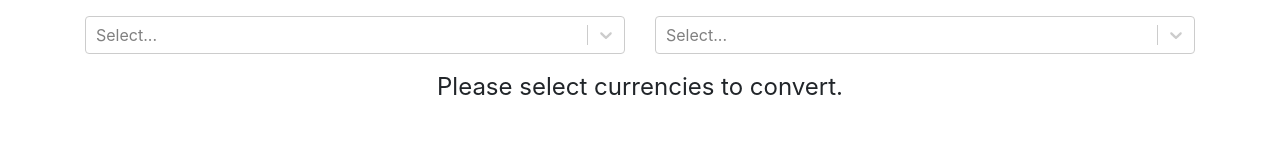
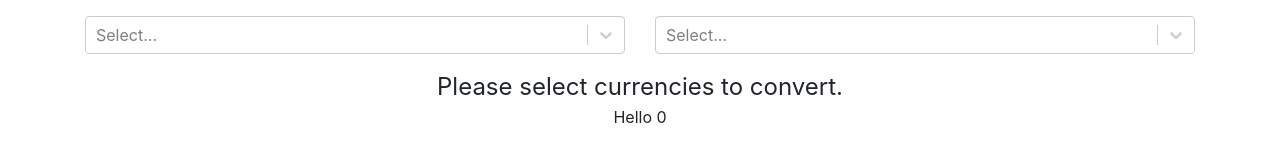
Before and after one commit to WernerScholtz/gh-pages-example, a React (Create React App) app: page / in a window 1280 px wide. Shown: the part 166-328 px from the top of the page. Built offline with nearby package versions, Linux system fonts and the light colour scheme; no server answers.

Commit message:
Start to create a new component to do a calculation based on user input

```diff
--- a/src/App.js
+++ b/src/App.js
@@ -9,24 +9,44 @@ const ConvertEndpoint = ApiEndpoint + "convert?compact=y&q=";
 const CurrenciesEndpoint = ApiEndpoint + 'currencies';
 var currencies = null;
 
+class ConversionCalculator extends Component {
+  constructor(props) {
+    super(props);
+    this.state = { toResult: 0, fromResult: 0, conversionResult: props.conversionResult }
+  }
+
+  componentDidUpdate(prevProps) {
+    if (this.props.conversionResult !== prevProps.conversionResult) {
+      this.setState({ conversionResult: this.props.conversionResult });
+    }
+  }
+
+  render() {
+    return (
+      <div>Hello {this.state.conversionResult}</div>
+    );
+  }
+
+}
+
 class CurrencyConversion extends Component {
   constructor(props) {
     super(props);
-    this.state = { conversionDisplay: 'Please select currencies to convert.' };
+    this.state = { conversionDisplay: 'Please select currencies to convert.', conversionResult: 0 };
   }
 
   async componentDidUpdate(prevProps) {
     if (this.props.fromRequest !== null
-      & this.props.toRequest !== null
-      & (this.props.fromRequest !== prevProps.fromRequest
-        | this.props.toRequest !== prevProps.toRequest)
-      & this.props.toRequest !== this.props.fromRequest) {
+        & this.props.toRequest !== null
+        & (this.props.fromRequest !== prevProps.fromRequest
+          | this.props.toRequest !== prevProps.toRequest)
+        & this.props.toRequest !== this.props.fromRequest) {
       let request = this.props.fromRequest.value + '_' + this.props.toRequest.value;
       let conversionResult = await this.getConversionResult(request);
       let fromCurrencyMessage = this.getFromMessage();
       let toCurrencyMessage = this.getToMessage(conversionResult);
       let updatedConversionDisplay = fromCurrencyMessage + ' is worth ' + toCurrencyMessage;
-      this.setState({ conversionDisplay: updatedConversionDisplay });
+      this.setState({ conversionDisplay: updatedConversionDisplay, conversionResult: conversionResult });
     }
   }
 
@@ -39,10 +59,11 @@ class CurrencyConversion extends Component {
   }
 
   getToMessage(conversionResult) {
+    var resultValue = conversionResult.toFixed(2);
     if (currencies[this.props.toRequest.value].currencySymbol) {
-      return currencies[this.props.toRequest.value].currencySymbol + conversionResult;
+      return currencies[this.props.toRequest.value].currencySymbol + resultValue;
     } else {
-      return conversionResult + ' ' + currencies[this.props.toRequest.value].currencyName;
+      return resultValue + ' ' + currencies[this.props.toRequest.value].currencyName;
     }
   }
 
@@ -51,11 +72,12 @@ class CurrencyConversion extends Component {
     let response = await fetch(conversionRequest);
     let data = await response.json();
     let conversionResult = data[request];
-    return conversionResult.val.toFixed(2);
+    return conversionResult.val;
   }
 
   render() {
     return (
+      <div>
       <Grid className={'currency-conversion'}>
         <Row>
           <Col md={12}>
@@ -63,6 +85,10 @@ class CurrencyConversion extends Component {
           </Col>
         </Row>
       </Grid>
+      <ConversionCalculator
+        conversionResult={this.state.conversionResult}
+      />
+      </div>
     );
   }
 }
@@ -198,7 +224,6 @@ async function SetCurrenciesWithLocalStorage() {
     let data = await response.json();
     let currenciesResult = data['results'];
     localStorage.setItem('Currencies', JSON.stringify(currenciesResult));
-    let currenciesFromStorage = localStorage.getItem('Currencies');
     currencies = JSON.parse(localStorage.getItem('Currencies'));
   }
 }
```
